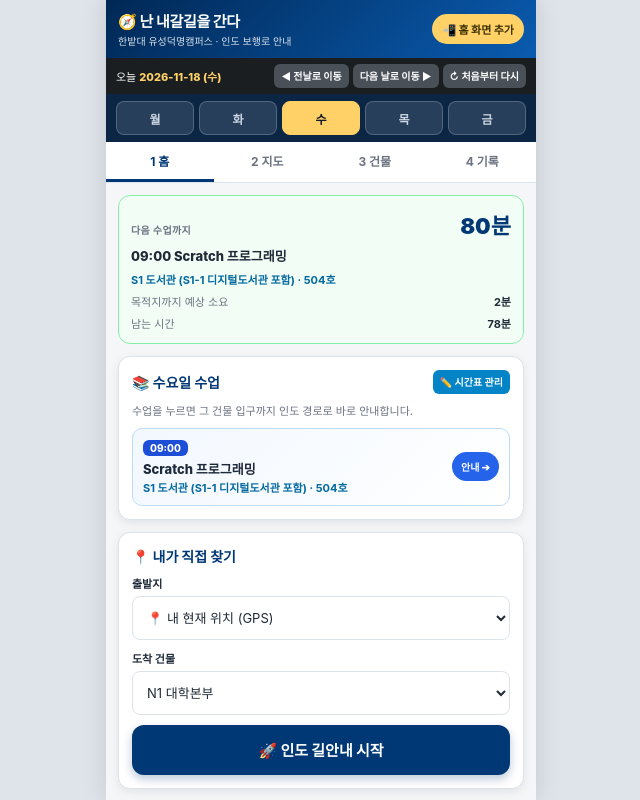
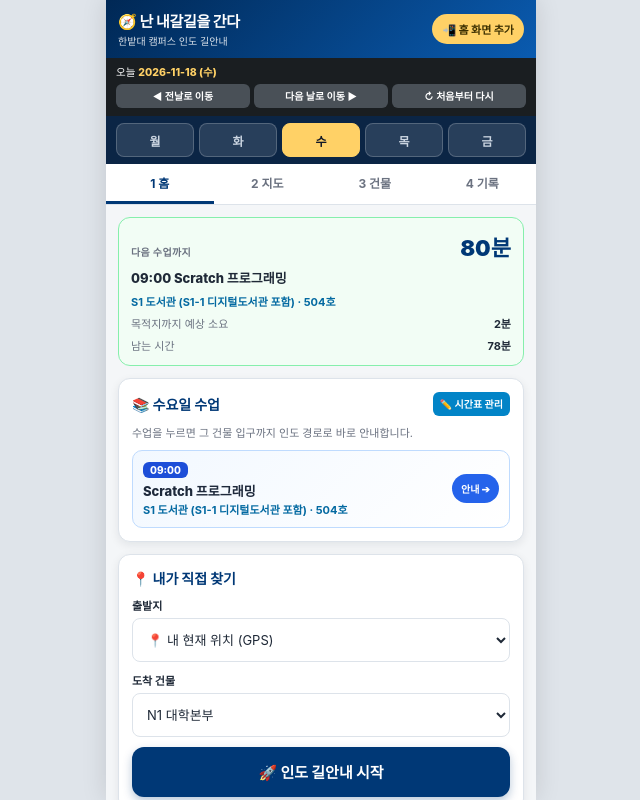
Before and after one commit to oyo003911-cloud/hanbat-campus-map, a plain HTML site: page index.html in a window 1280 px wide. Shown: the whole page, without its empty margins (319-959 px from the left). Drawn offline with nearby package versions, Linux system fonts and the light colour scheme.

Commit message:
360px 화면 정리: 테스트 툴바를 두 줄로 나눠 버튼이 눌리게 하고 헤더 문구 축약

```diff
--- a/index.html
+++ b/index.html
@@ -88,18 +88,17 @@
     .test-toolbar {
       background: #1a1e21;
       color: #fff;
-      padding: 6px 10px;
+      padding: 6px 10px 8px;
       display: flex;
-      align-items: center;
-      justify-content: space-between;
-      gap: 6px;
-      font-size: 11px;
-      position: sticky;
-      top: 0;
+      flex-direction: column;
+      gap: 5px;
+      font-size: 10.5px;
       z-index: 1200;
     }
     .date-badge { font-weight: 800; color: #ffd166; white-space: nowrap; }
-    .test-toolbar .btn-group { display: flex; gap: 4px; flex: none; }
+    .test-toolbar .btn-group { display: flex; gap: 4px; width: 100%; }
+    .test-toolbar .btn-group .test-btn { flex: 1; padding: 6px 2px; }
+    .test-toolbar > div:first-child { white-space: nowrap; }
     .test-btn {
       background: #495057;
       color: #fff;
@@ -141,7 +140,7 @@
       background: #fff;
       border-bottom: 1px solid var(--border);
       position: sticky;
-      top: 32px;
+      top: 0;
       z-index: 900;
     }
     .nav-tab {
@@ -584,7 +583,7 @@
   <header class="topbar">
     <div class="brand">
       <strong>🧭 난 내갈길을 간다</strong>
-      <span id="brand-sub">한밭대 유성덕명캠퍼스 · 인도 보행로 안내</span>
+      <span id="brand-sub">한밭대 캠퍼스 인도 길안내</span>
     </div>
     <button class="btn-install" id="btn-install">📲 홈 화면 추가</button>
   </header>
```
